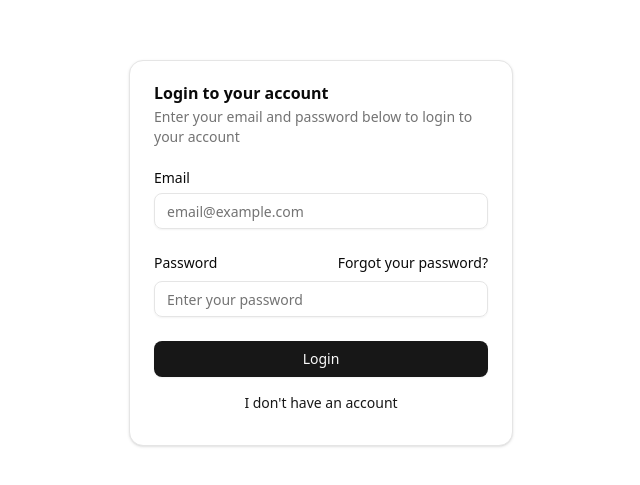
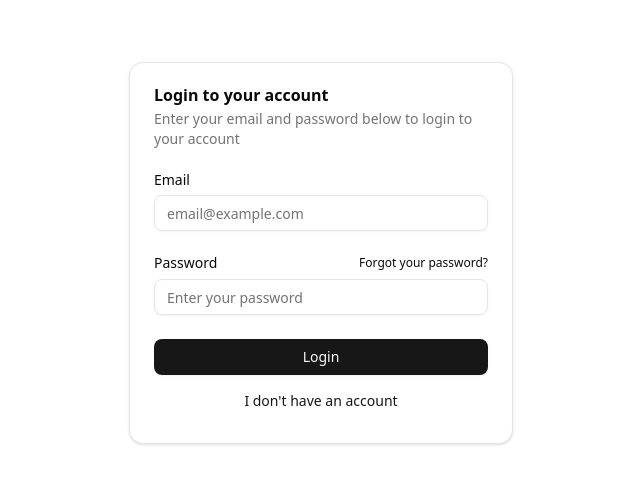
Before and after one commit to The-Best-Codes/chatter, a React (Vite) app in the folder frontend/: page /login in a window 1280 px wide. Shown: the part 147-632 px from the top of the page, without its empty margins (319-959 px from the left). Built offline with nearby package versions, Linux system fonts and the light colour scheme.

Commit message:
frontend changes

```diff
--- a/frontend/package.json
+++ b/frontend/package.json
@@ -18,6 +18,7 @@
     "lucide-react": "^0.522.0",
     "react": "^19.1.0",
     "react-dom": "^19.1.0",
+    "react-router-dom": "^7.6.2",
     "tailwind-merge": "^3.3.1",
     "tailwindcss": "^4.1.10",
     "tw-animate-css": "^1.3.4"
--- a/frontend/src/App.jsx
+++ b/frontend/src/App.jsx
@@ -1,10 +1,16 @@
-import { LoginComponent } from "./components/Login";
+import { Route, BrowserRouter as Router, Routes } from "react-router-dom";
+
+import { LoginPage } from "./pages/Login";
+import { NotFoundPage } from "./pages/NotFound";
 
 function App() {
   return (
-    <main className="flex flex-col items-center justify-center min-h-screen py-2">
-      <LoginComponent />
-    </main>
+    <Router>
+      <Routes>
+        <Route path="/login" element={<LoginPage />} />
+        <Route path="*" element={<NotFoundPage />} />
+      </Routes>
+    </Router>
   );
 }
 
--- a/frontend/src/components/Login.jsx
+++ /dev/null
@@ -1,64 +0,0 @@
-import { Button } from "./ui/button";
-import {
-  Card,
-  CardContent,
-  CardDescription,
-  CardFooter,
-  CardHeader,
-  CardTitle,
-} from "./ui/card";
-import { Input } from "./ui/input";
-import { Label } from "./ui/label";
-
-export function LoginComponent() {
-  return (
-    <Card className="w-full max-w-sm">
-      <CardHeader>
-        <CardTitle>Login to your account</CardTitle>
-        <CardDescription>
-          Enter your email and password below to login to your account
-        </CardDescription>
-      </CardHeader>
-      <CardContent>
-        <form>
-          <div className="flex flex-col gap-6">
-            <div className="grid gap-2">
-              <Label htmlFor="email">Email</Label>
-              <Input
-                id="email"
-                type="email"
-                placeholder="email@example.com"
-                required
-              />
-            </div>
-            <div className="grid gap-2">
-              <div className="flex items-center">
-                <Label htmlFor="password">Password</Label>
-                <a
-                  href="#"
-                  className="ml-auto inline-block text-sm underline-offset-4 hover:underline"
-                >
-                  Forgot your password?
-                </a>
-              </div>
-              <Input
-                id="password"
-                type="password"
-                placeholder="Enter your password"
-                required
-              />
-            </div>
-          </div>
-        </form>
-      </CardContent>
-      <CardFooter className="flex-col gap-2">
-        <Button type="submit" className="w-full">
-          Login
-        </Button>
-        <Button type="button" variant="link">
-          I don't have an account
-        </Button>
-      </CardFooter>
-    </Card>
-  );
-}
--- /dev/null
+++ b/frontend/src/pages/Login.jsx
@@ -0,0 +1,66 @@
+import { Button } from "../components/ui/button";
+import {
+  Card,
+  CardContent,
+  CardDescription,
+  CardFooter,
+  CardHeader,
+  CardTitle,
+} from "../components/ui/card";
+import { Input } from "../components/ui/input";
+import { Label } from "../components/ui/label";
+
+export function LoginPage() {
+  return (
+    <main className="flex flex-col items-center justify-center min-h-screen py-2">
+      <Card className="w-full max-w-sm">
+        <CardHeader>
+          <CardTitle>Login to your account</CardTitle>
+          <CardDescription>
+            Enter your email and password below to login to your account
+          </CardDescription>
+        </CardHeader>
+        <CardContent>
+          <form>
+            <div className="flex flex-col gap-6">
+              <div className="grid gap-2">
+                <Label htmlFor="email">Email</Label>
+                <Input
+                  id="email"
+                  type="email"
+                  placeholder="email@example.com"
+                  required
+                />
+              </div>
+              <div className="grid gap-2">
+                <div className="flex items-center">
+                  <Label htmlFor="password">Password</Label>
+                  <a
+                    href="#"
+                    className="ml-auto inline-block text-xs hover:underline"
+                  >
+                    Forgot your password?
+                  </a>
+                </div>
+                <Input
+                  id="password"
+                  type="password"
+                  placeholder="Enter your password"
+                  required
+                />
+              </div>
+            </div>
+          </form>
+        </CardContent>
+        <CardFooter className="flex-col gap-2">
+          <Button type="submit" className="w-full">
+            Login
+          </Button>
+          <Button type="button" variant="link">
+            I don't have an account
+          </Button>
+        </CardFooter>
+      </Card>
+    </main>
+  );
+}
--- /dev/null
+++ b/frontend/src/pages/NotFound.jsx
@@ -0,0 +1,14 @@
+import { Link } from "react-router-dom";
+import { Button } from "../components/ui/button";
+
+export function NotFoundPage() {
+  return (
+    <main className="flex flex-col items-center justify-center min-h-screen py-2">
+      <h1 className="text-4xl font-bold">404 Not Found</h1>
+      <p className="text-lg">The page you are looking for does not exist.</p>
+      <Button className="mt-4" asChild>
+        <Link to="/">Go Home</Link>
+      </Button>
+    </main>
+  );
+}
```
Also changed, not shown: 1 other file (tests, documents, lock files or other folders).
